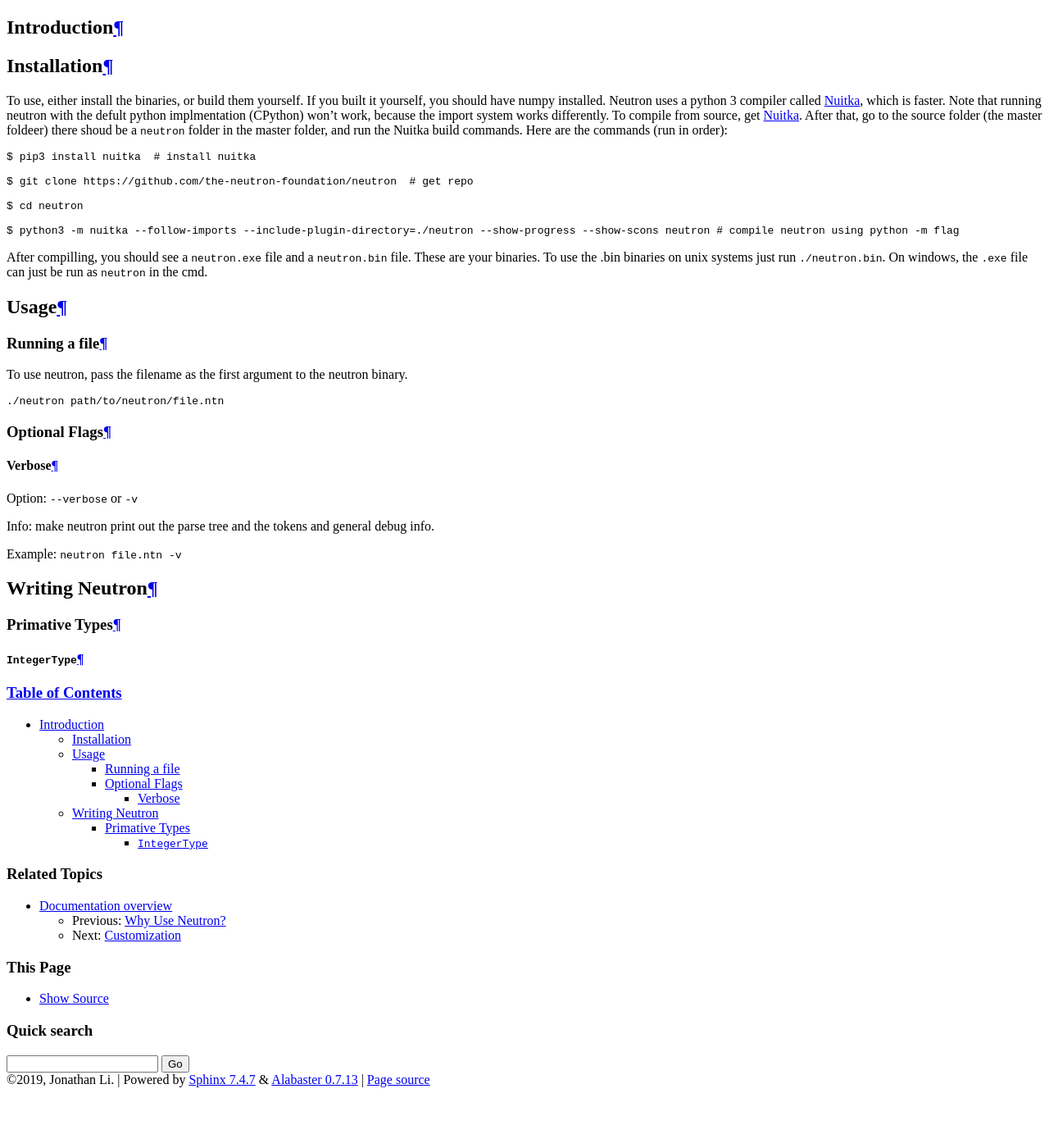
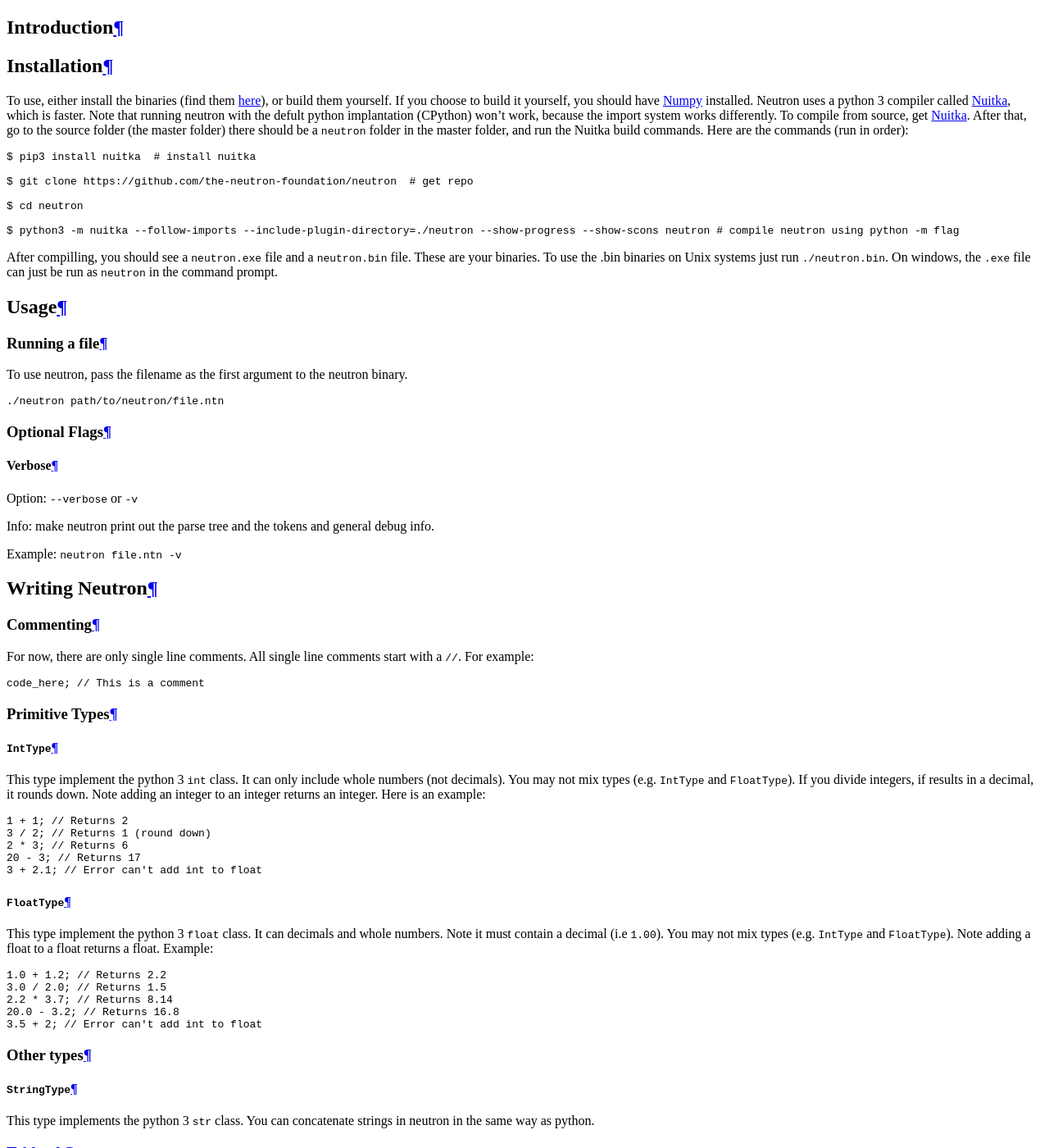
Before and after one commit to the-neutron-foundation/neutron-language, a Sphinx documentation site: the page built from docs/source/introduction.rst, in a window 1280 px wide and 1400 px high. Shown: the whole window at 82% size. Built offline with Sphinx 7.4.7, drawn with Linux system fonts in a browser that asks for light colours; some of the changed text lies outside the part shown.

Commit message:
Fixed bugs and made docs better

```diff
--- a/docs/source/conf.py
+++ b/docs/source/conf.py
@@ -22,7 +22,7 @@ copyright = '2019, Jonathan Li'
 author = 'Jonathan Li'
 
 # The full version, including alpha/beta/rc tags
-release = '0.0.1'
+release = 'v0.0.1-alpha.1'
 
 
 # -- General configuration ---------------------------------------------------
--- a/docs/source/customization.rst
+++ b/docs/source/customization.rst
@@ -3,4 +3,4 @@ Customization
 
 Making Functions
 ^^^^^^^^^^^^^^^^
-It is possiable to make functions that have python functionality by putting inline python code. This is how the ``io`` modules were written.
+It is possible to make functions that have python functionality by putting inline python code. This is how the ``io`` modules were written.
--- a/docs/source/features.rst
+++ b/docs/source/features.rst
@@ -23,7 +23,7 @@ Basic Features:
 ======================  =========
 Feature                 Neutron?
 ----------------------  ---------
-Primative Types?        **YES!**
+Primitive Types?        **YES!**
 Lists and Tuples?       **YES!**
 Classes and Functions?  **YES!**
 Importing?              **YES!**
--- a/docs/source/index.rst
+++ b/docs/source/index.rst
@@ -22,7 +22,7 @@ Design Principles
 
 - **Be different.** You might be thinking, why would I ever use this over Python?
   It's just another language to learn, and it provides the same features as a lot of other programming languages.
-  That's where your wrong. Neutron is going to have **C-like structs, switch statements, and more**. Oh, and also it has **built-in numpy support** and **built-in functions**.
+  That's where your wrong. Neutron is going to have **C-like structs, switch statements, and more**. Oh, and also it has **built-in Numpy support** and **built-in functions**.
 
 .. toctree::
    :maxdepth: 3
--- a/docs/source/introduction.rst
+++ b/docs/source/introduction.rst
@@ -3,9 +3,9 @@ Introduction
 
 Installation
 ------------
-To use, either install the binaries, or build them yourself. If you built it yourself, you should have numpy installed. Neutron uses a python 3 compiler called `Nuitka <https://nuitka.net/pages/overview.html>`_, which is faster.
-Note that running neutron with the defult python implmentation (CPython) won't work, because the import system works differently. To compile from source, get `Nuitka <https://nuitka.net/pages/overview.html>`_.
-After that, go to the source folder (the master foldeer) there shoud be a ``neutron`` folder in the master folder, and run the Nuitka build commands. Here are the commands (run in order):
+To use, either install the binaries (find them `here <https://github.com/the-neutron-foundation/neutron/releases>`_), or build them yourself. If you choose to build it yourself, you should have `Numpy <https://www.numpy.org/>`_ installed. Neutron uses a python 3 compiler called `Nuitka <https://nuitka.net/pages/overview.html>`_, which is faster.
+Note that running neutron with the defult python implantation (CPython) won't work, because the import system works differently. To compile from source, get `Nuitka <https://nuitka.net/pages/overview.html>`_.
+After that, go to the source folder (the master folder) there should be a ``neutron`` folder in the master folder, and run the Nuitka build commands. Here are the commands (run in order):
 
 .. code-block:: bash
 
@@ -17,7 +17,7 @@ After that, go to the source folder (the master foldeer) there shoud be a ``neut
 
  $ python3 -m nuitka --follow-imports --include-plugin-directory=./neutron --show-progress --show-scons neutron # compile neutron using python -m flag
 
-After compilling, you should see a ``neutron.exe`` file and a ``neutron.bin`` file. These are your binaries. To use the .bin binaries on unix systems just run ``./neutron.bin``. On windows, the ``.exe`` file can just be run as ``neutron`` in the cmd.
+After compilling, you should see a ``neutron.exe`` file and a ``neutron.bin`` file. These are your binaries. To use the .bin binaries on Unix systems just run ``./neutron.bin``. On windows, the ``.exe`` file can just be run as ``neutron`` in the command prompt.
 
 
 Usage
@@ -43,7 +43,44 @@ Example: ``neutron file.ntn -v``
 
 Writing Neutron
 ---------------
-Primative Types
+Commenting
+^^^^^^^^^^
+For now, there are only single line comments. All single line comments start with a ``//``. For example:
+
+.. code-block:: java
+
+  code_here; // This is a comment
+
+Primitive Types
 ^^^^^^^^^^^^^^^
-``IntegerType``
+``IntType``
 ***************
+This type implement the python 3 ``int`` class. It can only include whole numbers (not decimals). You may not mix types (e.g. ``IntType`` and ``FloatType``). If you divide integers, if results in a decimal, it rounds down. Note adding an integer to an integer returns an integer.
+Here is an example:
+
+.. code-block:: java
+
+  1 + 1; // Returns 2
+  3 / 2; // Returns 1 (round down)
+  2 * 3; // Returns 6
+  20 - 3; // Returns 17
+  3 + 2.1; // Error can't add int to float
+
+``FloatType``
+*************
+This type implement the python 3 ``float`` class. It can decimals and whole numbers. Note it must contain a decimal (i.e ``1.00``). You may not mix types (e.g. ``IntType`` and ``FloatType``). Note adding a float to a float returns a float.
+Example:
+
+.. code-block:: java
+
+  1.0 + 1.2; // Returns 2.2
+  3.0 / 2.0; // Returns 1.5
+  2.2 * 3.7; // Returns 8.14
+  20.0 - 3.2; // Returns 16.8
+  3.5 + 2; // Error can't add int to float
+
+Other types
+^^^^^^^^^^^
+``StringType``
+**************
+This type implements the python 3 ``str`` class. You can concatenate strings in neutron in the same way as python.
--- a/docs/source/license.rst
+++ b/docs/source/license.rst
@@ -16,7 +16,7 @@ Here are all the terms:
 
                           Preamble
 
-  The GNU General Public License is a free, copyleft license forsoftware
+  The GNU General Public License is a free, copyleft license for software
   and other kinds of works.
 
   The licenses for most software and other practical works are designed to
```
Also changed, not shown: README.md (+3 -3 lines), 2 other files.
